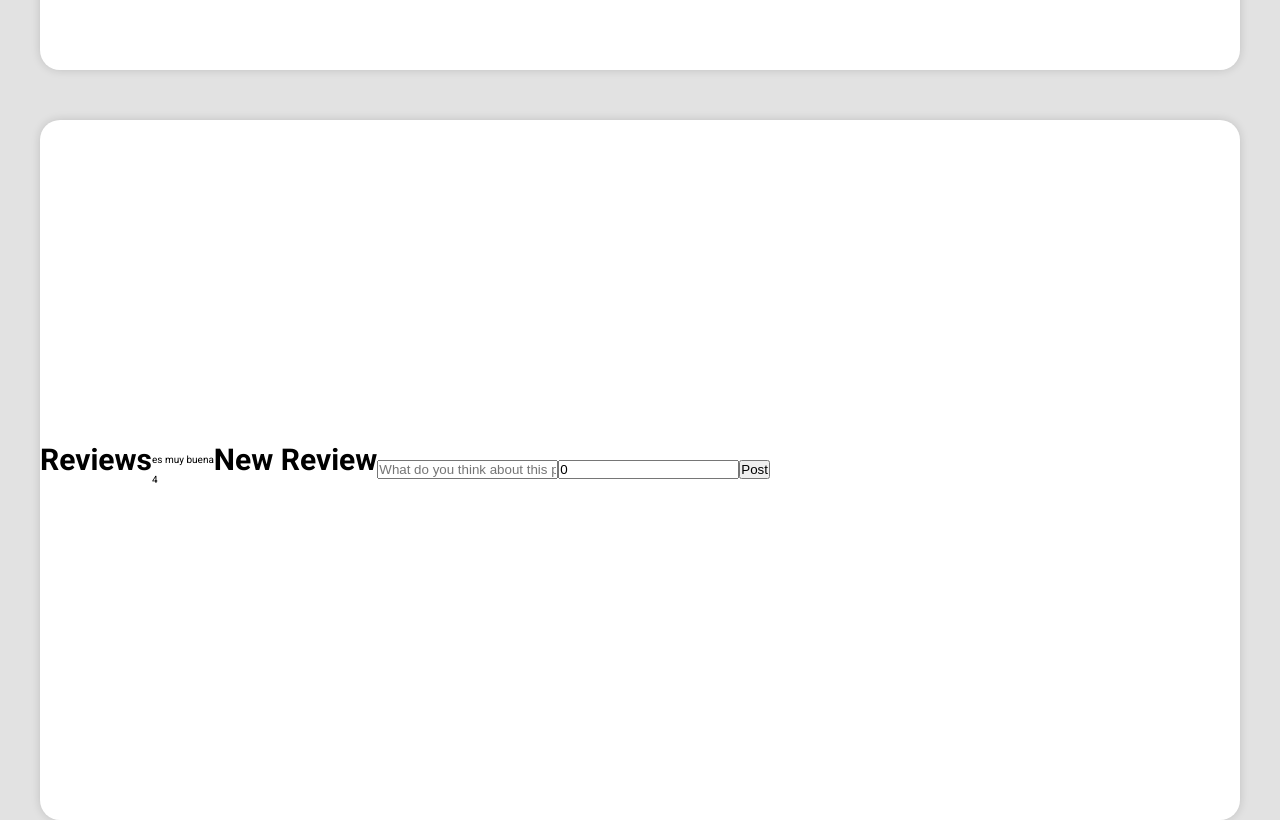
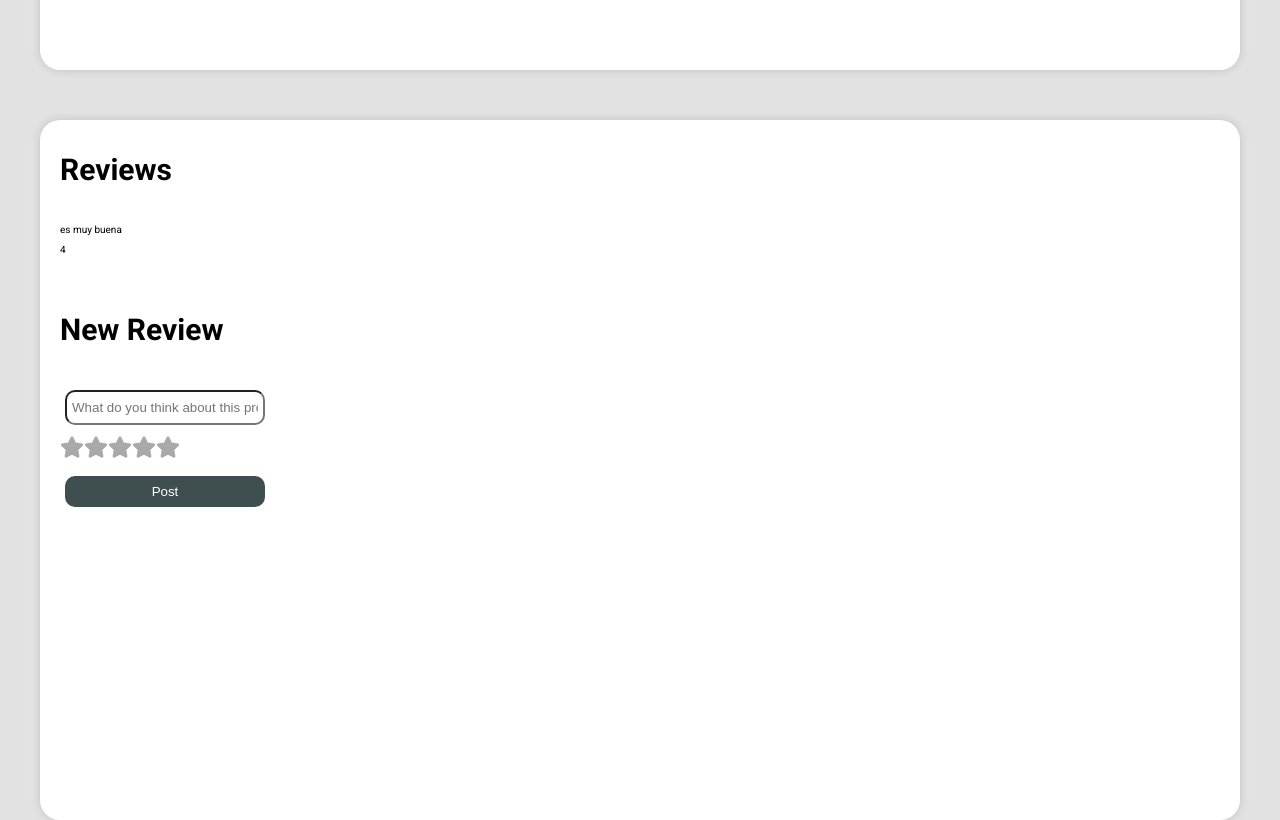
Before and after one commit to Fernando-E-Jimenez/PF-Henry-Ecommerce-PT05Gr06, a React (Vite) app in the folder Client/: page /product/1 in a window 1280 px wide. Shown: the part 740-1560 px from the top of the page. Built offline with nearby package versions, Linux system fonts and the light colour scheme.

Commit message:
Agregando estrellas y estilo
Se agrego bloques para los estilos del detalle del producto y se organizo para cuando lleguen las reviews de la BD

```diff
--- a/Client/src/components/CardDetail/CardDetail.module.css
+++ b/Client/src/components/CardDetail/CardDetail.module.css
@@ -58,7 +58,6 @@
 
 .title {
   font-size: 3rem;
-
   margin-bottom: 2rem;
 }
 
--- a/Client/src/components/Reviews/Reviews.jsx
+++ b/Client/src/components/Reviews/Reviews.jsx
@@ -3,64 +3,119 @@ import { useParams } from "react-router-dom";
 import React, { useState } from "react";
 import { useDispatch, useSelector } from "react-redux";
 import { postReview } from "../../redux/actions";
+import { FaStar } from "react-icons/fa"; //probando a ver si puedo ingresar las estrellas
+
+/* Variables para los colores de las estrellas */
+const colors = {
+  orange: "#FFBA5A",
+  grey: "#a9a9a9",
+};
+/* Variables para los colores de las estrellas */
 
 export const Reviews = () => {
+  /* Comienza armado de estrellas */
+  const [currentValue, setCurrentValue] = useState(0);
+  const [hoverValue, setHoverValue] = useState(undefined);
+  const stars = Array(5).fill(0);
+
+  const handleClick = (value) => {
+    setCurrentValue(value);
+  };
+
+  const handleMouseOver = (newHoverValue) => {
+    setHoverValue(newHoverValue);
+  };
+
+  const handleMouseLeave = () => {
+    setHoverValue(undefined);
+  };
+  /* Finaliza armado de estrellas */
   const { id } = useParams();
   const dispatch = useDispatch();
   const product = useSelector((state) => state.detail);
   const [comment, setComment] = useState({
-        description: '',
-        star: 0
+    description: "",
+    star: 0,
   });
   return (
     <div>
       <div className={styles.bgPage}>
         <div className={styles.detailContainer}>
-                <h3 className={styles.title} >Reviews</h3>
+          <div className={styles.reviewsContainer}>
             <div>
+              <h3 className={styles.title}>Reviews</h3>
+            </div>
+            <div className={styles.cardsReviews}>
               {product[0].reviews.map((r, id) => {
                 return (
                   <div key={id}>
                     <div>{r.description}</div>
                     <div>{r.star}</div>
                   </div>
-                        )
+                );
               })}
             </div>
-                <h3 className={styles.title} >New Review</h3>
-                <form /* className={pte} */ onSubmit={(e) => {
+          </div>
+          <div className={styles.newReviewContainer}>
+            <h3 className={styles.title}>New Review</h3>
+            <form
+              /* className={pte} */ onSubmit={(e) => {
                 e.preventDefault();
-                    dispatch(postReview(comment, id))
+                dispatch(postReview(comment, id));
                 setComment({
-                        description: '',
-                        star: 0
-                    })
-                }}>
+                  description: "",
+                  star: 0,
+                });
+              }}
+            >
               <input
-                        type='text'
-                        /* className={pte} */
+                type="text"
+                className={styles.input}
                 placeholder="What do you think about this product?"
                 value={comment.description}
-                        onChange={e => setComment({
+                onChange={(e) =>
+                  setComment({
                     ...comment,
-                            description: e.target.value
-                        })}
+                    description: e.target.value,
+                  })
+                }
               />
-                    <input
+              {/* <input
                         type='number'
-                        /* className={pte} */
+                        className={styles.input}
                         value={comment.star}
                         onChange={e => setComment({
                             ...comment,
                             star: e.target.value
                         })}
+                    /> */}
+              <div className={styles.starts}>
+                {stars.map((_, index) => {
+                  return (
+                    <FaStar
+                      key={index}
+                      size={24}
+                      onClick={() => handleClick(index + 1)}
+                      onMouseOver={() => handleMouseOver(index + 1)}
+                      onMouseLeave={handleMouseLeave}
+                      className={styles.colorEstrellas}
+                      color={
+                        (hoverValue || currentValue) > index
+                          ? colors.orange
+                          : colors.grey
+                      }
                     />
-                    <button type="submit" /* className="option-button" */>
+                  );
+                })}
+              </div>
+
+              <button type="submit" className={styles.optionButton}>
                 Post
               </button>
             </form>
           </div>
         </div>
       </div>
+    </div>
   );
 };
--- a/Client/src/components/Reviews/Reviews.module.css
+++ b/Client/src/components/Reviews/Reviews.module.css
@@ -1,5 +1,6 @@
 .detailContainer {
     display: flex;
+    flex-direction: column;
     grid-column-gap: 0px;
     grid-row-gap: 0px;
     background-color: white;
@@ -12,7 +13,43 @@
     align-items: center;
   }
 
+.reviewsContainer {
+  align-self: flex-start;
+  margin: 2rem 2rem;
+}
+
+.newReviewContainer {
+  align-self: flex-start;
+  margin: 2rem 2rem;
+}
+
+.cardsReviews {
+  /* ACA VA A IR EL CODE DE LAS CARDS DE REVIEW */
+}
+
 .title {
     font-size: 3rem;
     margin-bottom: 2rem;
 }
+
+.optionButton{
+    margin: 1rem 0.5rem;
+    margin-bottom: 1rem;
+    width: 20rem;
+    border: none;
+    border-radius: 10px;
+    padding: 0.8rem 0.5rem;
+    background: #3f4e4f;
+    color: white;
+    margin-bottom: 1rem;
+}
+
+.input {
+  margin: 1rem 0.5rem;
+  margin-bottom: 1rem;
+  width: 20rem;
+  border-radius: 10px;
+  padding: 0.8rem 0.5rem;
+}
+
+/* ---------- */
--- /dev/null
+++ b/package.json
@@ -0,0 +1,5 @@
+{
+  "dependencies": {
+    "react-icons": "^4.4.0"
+  }
+}
```
Also changed, not shown: 1 other file (tests, documents, lock files or other folders). Lines whose indentation alone changed are shown as unchanged.
